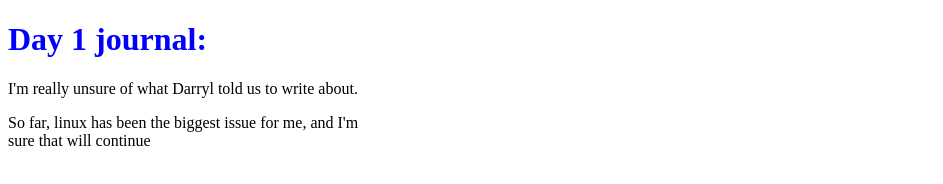
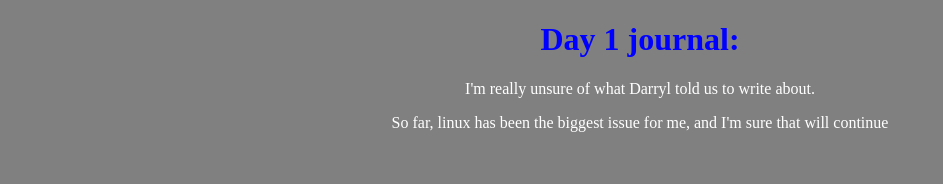
Before and after one commit to tristanberris/journal, a plain HTML site: page index.html in a window 1280 px wide. Shown: the whole page, without its empty margins (0-943 px from the left). Drawn offline with Linux system fonts and the light colour scheme.

Commit message:
Added more stylings

```diff
--- a/index.html
+++ b/index.html
@@ -10,7 +10,7 @@
 <body>
   <h1 class="header">Day 1 journal:</h1>
   <p class="first-para">I'm really unsure of what Darryl told us to write about.</p>
-  <p class="first-para">So far, linux has been the biggest issue for me, and I'm <br>sure that will continue</p>
+  <p class="first-para">So far, linux has been the biggest issue for me, and I'm sure that will continue</p>
 
 </body>
 </html>
--- a/style.css
+++ b/style.css
@@ -1,8 +1,14 @@
-body{
-  width: 50%;
-}
 
 .header{
   color:blue;
-background-position: 50%;
+  text-align: center;
 }
+
+.first-para{
+  text-align: center;
+  color: white;
+}
+
+body{
+  background-color: grey;
+}
```
